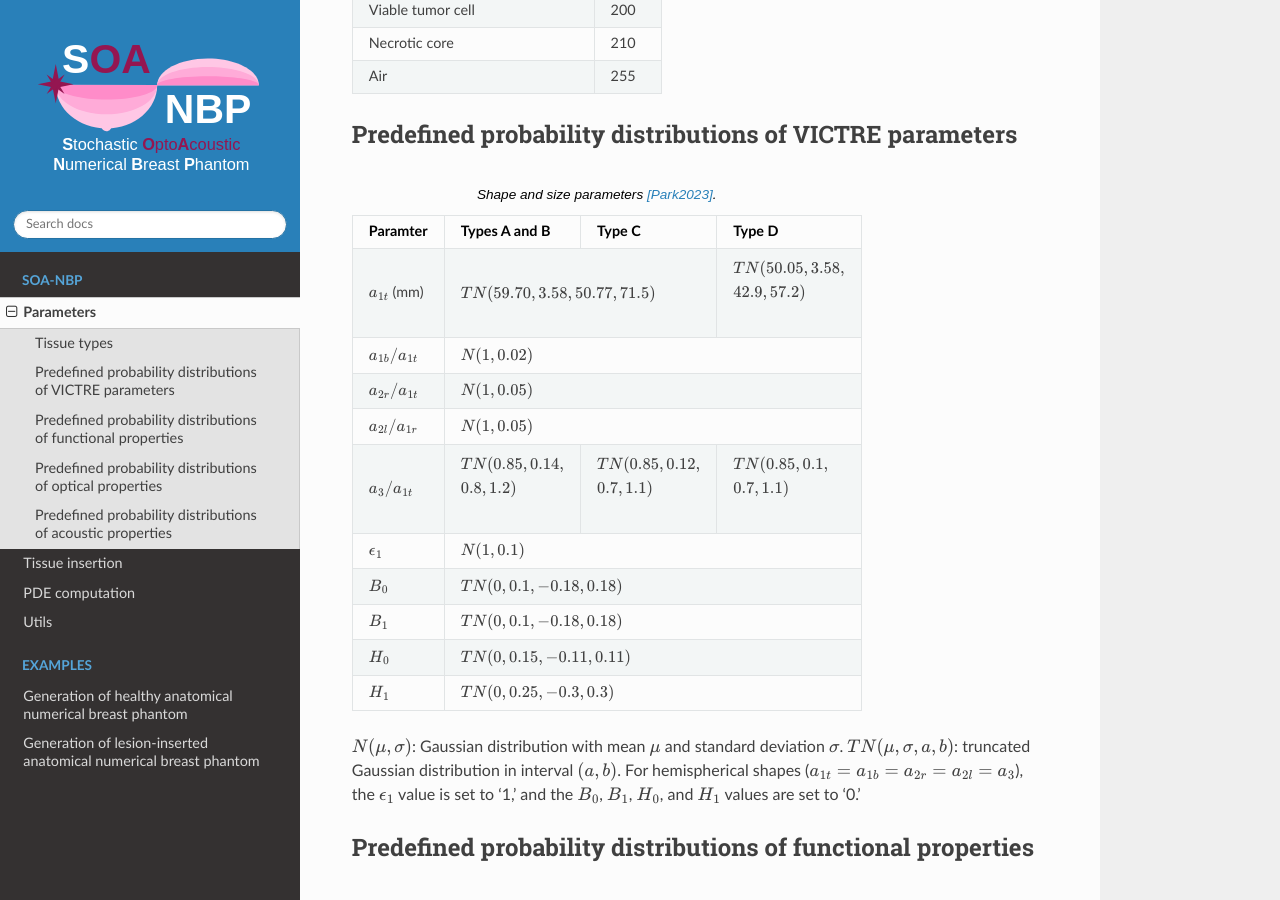
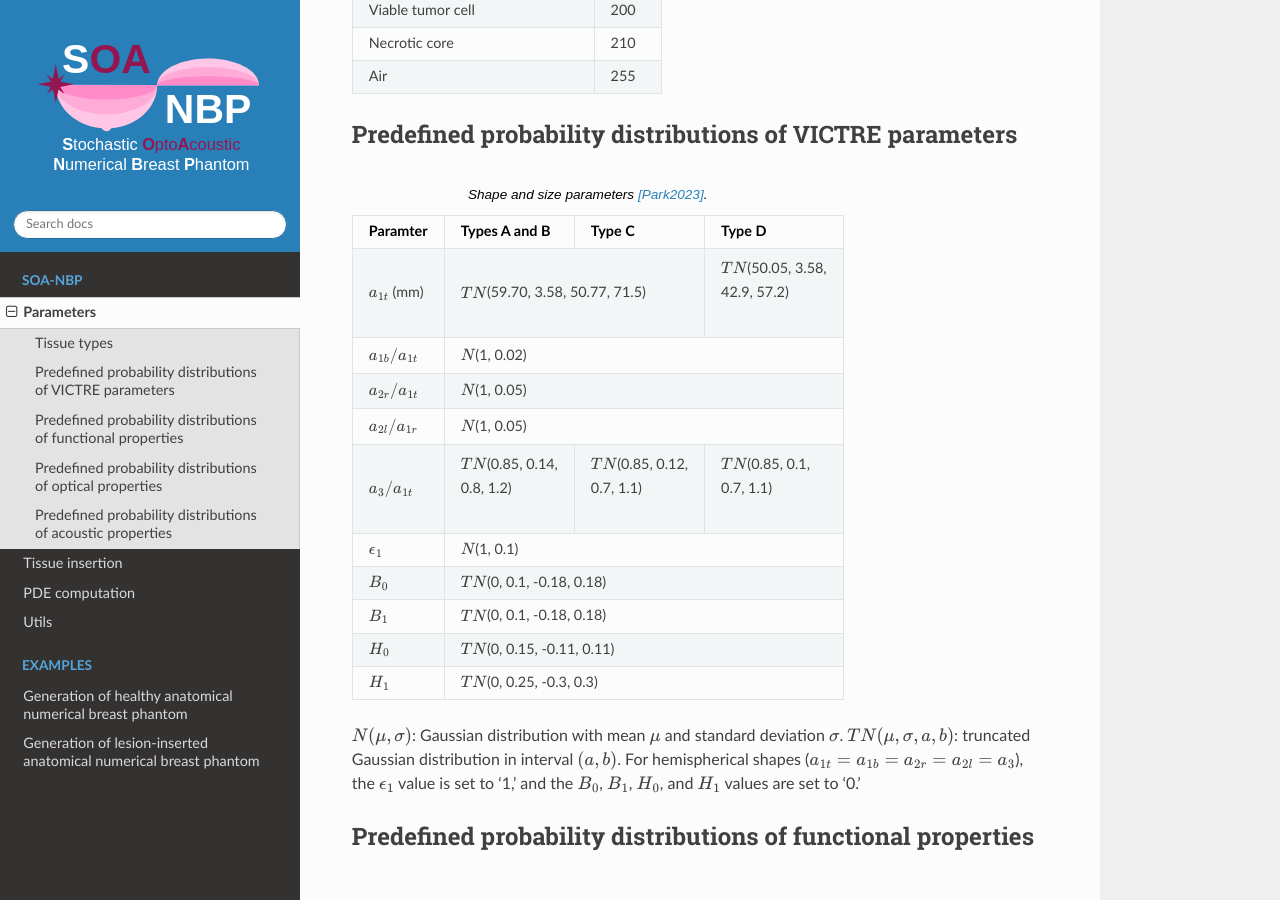
Before and after one commit to seonyeong-park/soa-nbp-tutorial, a Sphinx documentation site: the page built from docs/source/soa-nbp/parameters.rst, in a window 1280 px wide and 900 px high, scrolled down 693 px. Built offline with Sphinx 7.4.7 and the Read the Docs theme 2.0.0, drawn with Linux system fonts in a browser that asks for light colours; pages that are not in the unit, such as notebooks, are missing from menus; part of the change alters nothing that is shown.

```diff
--- a/docs/source/soa-nbp/parameters.rst
+++ b/docs/source/soa-nbp/parameters.rst
@@ -46,31 +46,31 @@ Predefined probability distributions of VICTRE parameters
 
 .. table:: Shape and size parameters [Park2023]_.
 
-  +-----------------------+------------------------+--------------------------+--------------------------+
-  | Paramter              | Types A and B          | Type C                   | Type D                   |
-  +=======================+========================+==========================+==========================+
-  | :math:`a_{1t}` (mm)   | :math:`TN(59.70, 3.58, 50.77, 71.5)`              | | :math:`TN(50.05, 3.58,`|
-  |                       |                                                   | | :math:`42.9, 57.2)`    |
-  +-----------------------+---------------------------------------------------+--------------------------+
-  | :math:`a_{1b}/a_{1t}` | :math:`N(1, 0.02)`                                                           |
-  +-----------------------+------------------------------------------------------------------------------+
-  | :math:`a_{2r}/a_{1t}` | :math:`N(1, 0.05)`                                                           |
-  +-----------------------+------------------------------------------------------------------------------+
-  | :math:`a_{2l}/a_{1r}` | :math:`N(1, 0.05)`                                                           |
-  +-----------------------+-------------------------+-------------------------+--------------------------+
-  | :math:`a_{3}/a_{1t}`  | | :math:`TN(0.85, 0.14,`| | :math:`TN(0.85, 0.12,`| | :math:`TN(0.85, 0.1,`  |
-  |                       | | :math:`0.8, 1.2)`     | | :math:`0.7, 1.1)`     | | :math:`0.7, 1.1)`      |
-  +-----------------------+-------------------------+-------------------------+--------------------------+
-  | :math:`\epsilon_{1}`  | :math:`N(1, 0.1)`                                                            |
-  +-----------------------+------------------------------------------------------------------------------+
-  | :math:`B_{0}`         | :math:`TN(0, 0.1, -0.18, 0.18)`                                              |
-  +-----------------------+------------------------------------------------------------------------------+
-  | :math:`B_{1}`         | :math:`TN(0, 0.1, -0.18, 0.18)`                                              |
-  +-----------------------+------------------------------------------------------------------------------+
-  | :math:`H_{0}`         | :math:`TN(0, 0.15, -0.11, 0.11)`                                             |
-  +-----------------------+------------------------------------------------------------------------------+
-  | :math:`H_{1}`         | :math:`TN(0, 0.25, -0.3, 0.3)`                                               |
-  +-----------------------+------------------------------------------------------------------------------+
+  +-----------------------+--------------------------+----------------------------+----------------------------+
+  | Paramter              | Types A and B            | Type C                     | Type D                     |
+  +=======================+==========================+============================+============================+
+  | :math:`a_{1t}` (mm)   | :math:`TN`\ (59.70, 3.58, 50.77, 71.5)                | | :math:`TN`\ (50.05, 3.58,|
+  |                       |                                                       | | 42.9, 57.2)              |
+  +-----------------------+-------------------------------------------------------+----------------------------+
+  | :math:`a_{1b}/a_{1t}` | :math:`N`\ (1, 0.02)                                                               |
+  +-----------------------+------------------------------------------------------------------------------------+
+  | :math:`a_{2r}/a_{1t}` | :math:`N`\ (1, 0.05)                                                               |
+  +-----------------------+------------------------------------------------------------------------------------+
+  | :math:`a_{2l}/a_{1r}` | :math:`N`\ (1, 0.05)                                                               |
+  +-----------------------+---------------------------+---------------------------+----------------------------+
+  | :math:`a_{3}/a_{1t}`  | | :math:`TN`\ (0.85, 0.14,| | :math:`TN`\ (0.85, 0.12,| | :math:`TN`\ (0.85, 0.1,  |
+  |                       | | 0.8, 1.2)               | | 0.7, 1.1)               | | 0.7, 1.1)                |
+  +-----------------------+---------------------------+---------------------------+----------------------------+
+  | :math:`\epsilon_{1}`  | :math:`N`\ (1, 0.1)                                                                |
+  +-----------------------+------------------------------------------------------------------------------------+
+  | :math:`B_{0}`         | :math:`TN`\ (0, 0.1, -0.18, 0.18)                                                  |
+  +-----------------------+------------------------------------------------------------------------------------+
+  | :math:`B_{1}`         | :math:`TN`\ (0, 0.1, -0.18, 0.18)                                                  |
+  +-----------------------+------------------------------------------------------------------------------------+
+  | :math:`H_{0}`         | :math:`TN`\ (0, 0.15, -0.11, 0.11)                                                 |
+  +-----------------------+------------------------------------------------------------------------------------+
+  | :math:`H_{1}`         | :math:`TN`\ (0, 0.25, -0.3, 0.3)                                                   |
+  +-----------------------+------------------------------------------------------------------------------------+
 
 :math:`N(\mu,\sigma)`: Gaussian distribution with mean :math:`\mu` and standard deviation :math:`\sigma`.
 :math:`TN(\mu,\sigma,a,b)`: truncated Gaussian distribution in interval :math:`(a,b)`.
```
